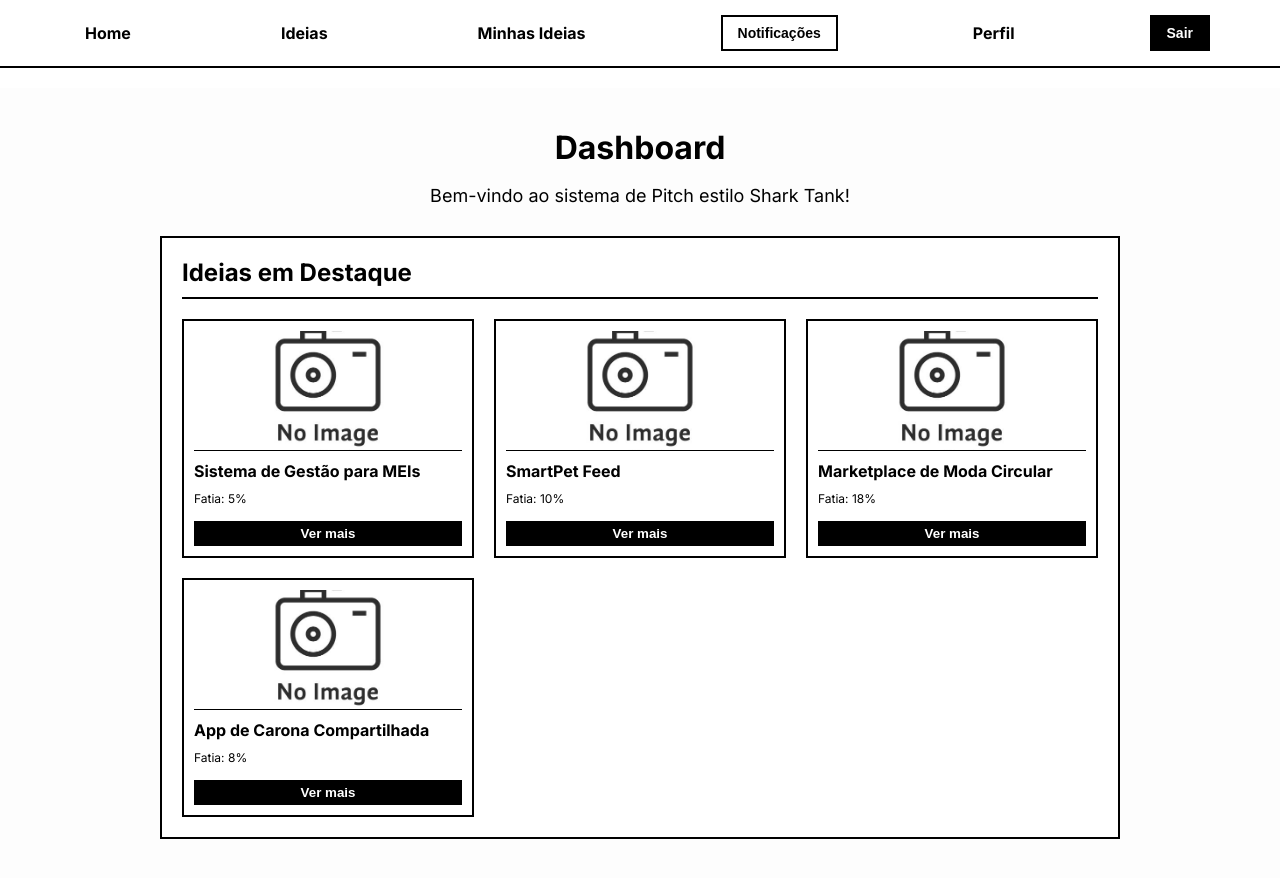
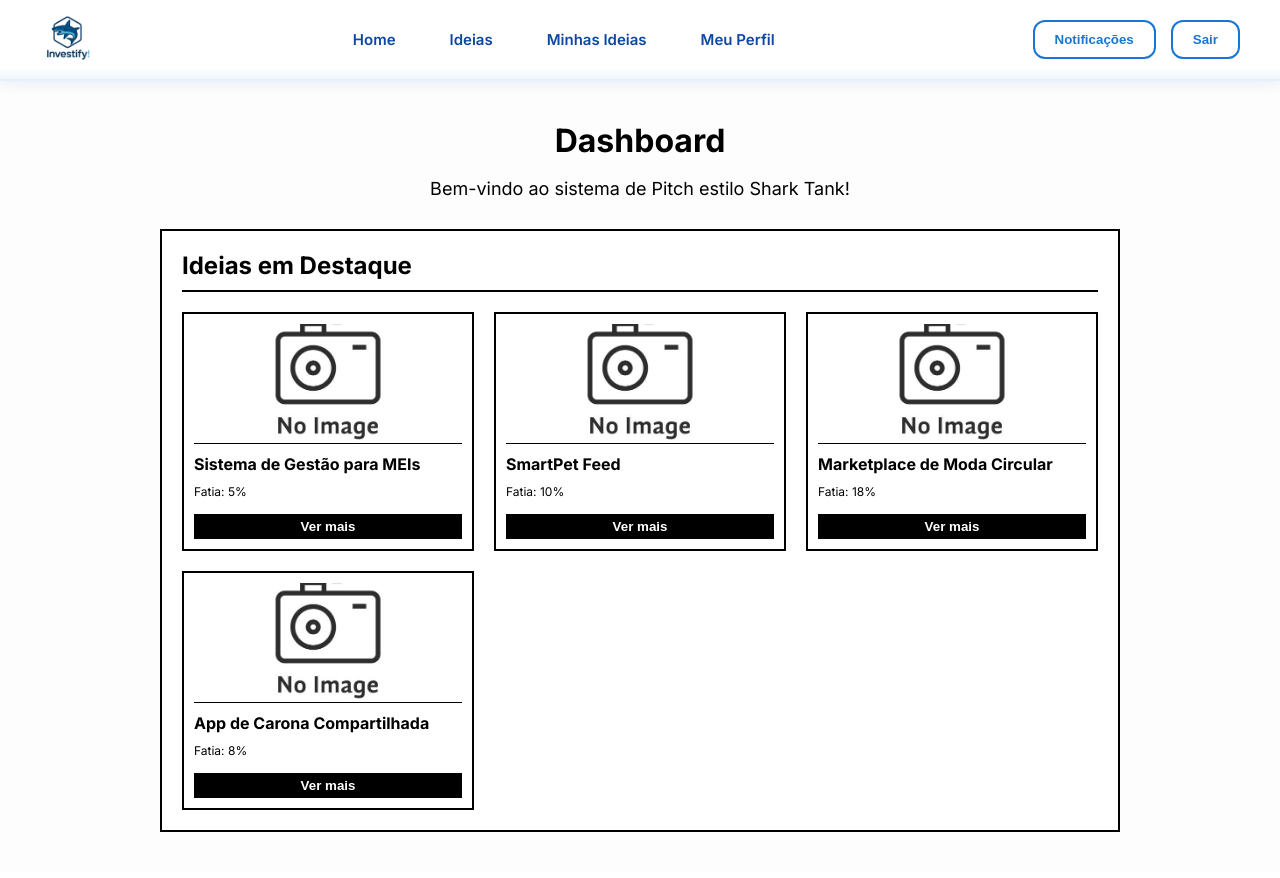
Before and after one commit to LeonardoEberle/front-tcc-2, a React (Vite) app: page / in a window 1280 px wide. Built offline with nearby package versions, Linux system fonts and the light colour scheme.

Commit message:
adicionando estilo na navbar

```diff
--- a/src/Components/Navbar.jsx
+++ b/src/Components/Navbar.jsx
@@ -1,5 +1,7 @@
 import React, { useState } from 'react';
 import { Link, useNavigate } from 'react-router-dom';
+import styles from './Navbar.module.css';
+import logo from '../assets/logo.png'; // Caminho da sua logo
 
 function Navbar() {
   const [showNotifications, setShowNotifications] = useState(false);
@@ -9,83 +11,48 @@ function Navbar() {
     navigate('/login');
   };
 
-  const navStyle = {
-    display: 'flex',
-    justifyContent: 'space-around',
-    alignItems: 'center',
-    padding: '15px 10px',
-    borderBottom: '2px solid #000',
-    backgroundColor: '#fff',
-    marginBottom: '20px'
-  };
+  return (
+    <nav className={styles.navbar}>
+      <div className={styles.logoArea}>
+        <Link to="/">
+          <img src={logo} alt="Logo" className={styles.logo} />
+        </Link>
+      </div>
 
-  const linkStyle = {
-    textDecoration: 'none',
-    color: '#000', // Preto puro
-    padding: '8px 15px',
-    fontWeight: 'bold',
-    fontSize: '16px'
-  };
+      <div className={styles.links}>
+        <Link to="/" className={styles.navLink}>Home</Link>
+        <Link to="/ideias" className={styles.navLink}>Ideias</Link>
+        <Link to="/minhas-ideias" className={styles.navLink}>Minhas Ideias</Link>
+        <Link to="/perfil" className={styles.navLink}>Meu Perfil</Link>
+      </div>
 
-  const buttonStyle = {
-    background: '#fff',
-    border: '2px solid #000',
-    color: '#000',
-    cursor: 'pointer',
-    padding: '8px 15px',
-    fontWeight: 'bold',
-    fontSize: '14px'
-  };
-
-  const logoutButtonStyle = {
-    ...buttonStyle,
-    backgroundColor: '#000',
-    color: '#fff'
-  };
-
-  const popupStyle = {
-    position: 'absolute',
-    top: '60px',
-    right: '50px',
-    width: '280px',
-    backgroundColor: '#fff',
-    border: '2px solid #000',
-    padding: '15px',
-    zIndex: 1000,
-    boxShadow: '4px 4px 0px rgba(0,0,0,1)' // Sombra sólida estilo neobrutalismo
-  };
-
-  return (
-    <nav style={navStyle}>
-      <Link to="/" style={linkStyle}>Home</Link>
-      <Link to="/ideias" style={linkStyle}>Ideias</Link>
-      <Link to="/minhas-ideias" style={linkStyle}>Minhas Ideias</Link>
-
+      <div className={styles.actions}>
         <div style={{ position: 'relative' }}>
           <button
             onClick={() => setShowNotifications(!showNotifications)}
-          style={buttonStyle}
+            className={styles.button}
           >
             Notificações
           </button>
+
           {showNotifications && (
-          <div style={popupStyle}>
-            <h4 style={{ margin: '0 0 10px 0', color: '#000', borderBottom: '1px solid #000' }}>Notificações</h4>
+            <div className={styles.popup}>
+              <h4 style={{ margin: '0 0 10px 0', color: '#0d47a1', borderBottom: '1px solid #eee' }}>
+                Notificações
+              </h4>
               <ul style={{ listStyle: 'none', padding: 0, margin: 0 }}>
-              <li style={{ padding: '8px 0', color: '#000', fontSize: '14px' }}>Nenhuma notificação nova.</li>
+                <li style={{ padding: '8px 0', color: '#555', fontSize: '14px' }}>
+                  Nenhuma notificação nova.
+                </li>
               </ul>
-            <button
-              onClick={() => setShowNotifications(false)}
-              style={{ ...buttonStyle, marginTop: '10px', width: '100%', backgroundColor: '#000', color: '#fff' }}
-            >
-              Fechar
-            </button>
             </div>
           )}
         </div>
 
-      <Link to="/perfil" style={linkStyle}>Perfil</Link>
-      <button onClick={handleLogout} style={logoutButtonStyle}>Sair</button>
+        <button onClick={handleLogout} className={`${styles.button} styles.logoutBtn`}>
+          Sair
+        </button>
+      </div>
     </nav>
   );
 }
--- /dev/null
+++ b/src/Components/Navbar.module.css
@@ -0,0 +1,94 @@
+.navbar {
+  display: flex;
+  justify-content: space-between;
+  align-items: center;
+  padding: 10px 40px;
+  /* Fundo predominantemente branco com um toque de azul no final */
+  background: linear-gradient(180deg, #ffffff 85%, #f0f7ff 100%);
+  backdrop-filter: blur(10px);
+  /* Linha fina azul na parte inferior para separar do conteúdo */
+  border-bottom: 2px solid #e3f2fd;
+  box-shadow: 0 4px 12px rgba(13, 71, 161, 0.08);
+  position: sticky;
+  top: 0;
+  z-index: 1000;
+  margin: 0;
+}
+
+.logoArea {
+  display: flex;
+  align-items: center;
+}
+
+.logo {
+  height: 55px;
+  cursor: pointer;
+}
+
+.links {
+  display: flex;
+  gap: 30px;
+  align-items: center;
+}
+
+.navLink {
+  text-decoration: none;
+  color: #0d47a1; /* Azul forte para leitura sobre o branco */
+  font-weight: 600;
+  font-size: 15px;
+  transition: all 0.2s ease;
+  padding: 8px 12px;
+  border-radius: 8px;
+}
+
+.navLink:hover {
+  color: #1976d2;
+  background-color: rgba(25, 118, 210, 0.05); /* Fundo azul clarinho no hover */
+}
+
+.actions {
+  display: flex;
+  gap: 15px;
+  align-items: center;
+}
+
+.button {
+  padding: 10px 20px;
+  border: 2px solid #1976d2;
+  border-radius: 12px;
+  background: #ffffff;
+  color: #1976d2;
+  font-weight: 700;
+  cursor: pointer;
+  transition: all 0.3s ease;
+}
+
+.button:hover {
+  background: #f0f7ff;
+  transform: translateY(-1px);
+}
+
+/* Botão Sair com preenchimento azul para destaque */
+.logoutBtn {
+  background: linear-gradient(90deg, #0d47a1 0%, #1976d2 100%);
+  color: #ffffff;
+  border: none;
+}
+
+.logoutBtn:hover {
+  opacity: 0.9;
+  box-shadow: 0 4px 10px rgba(13, 71, 161, 0.2);
+}
+
+.popup {
+  position: absolute;
+  top: 65px;
+  right: 0;
+  width: 280px;
+  background: white;
+  border-radius: 12px;
+  box-shadow: 0 10px 25px rgba(0,0,0,0.1);
+  padding: 15px;
+  z-index: 1000;
+  border: 1px solid #e3f2fd;
+}
--- a/src/Components/notificacao.jsx
+++ /dev/null
@@ -1 +0,0 @@
-a
--- a/src/index.css
+++ b/src/index.css
@@ -7,6 +7,7 @@ body,
   padding: 0;
   min-height: 100vh;
   width: 100%;
+  height: 100%;
 }
 
 body {
```
Lines whose indentation alone changed are shown as unchanged.
